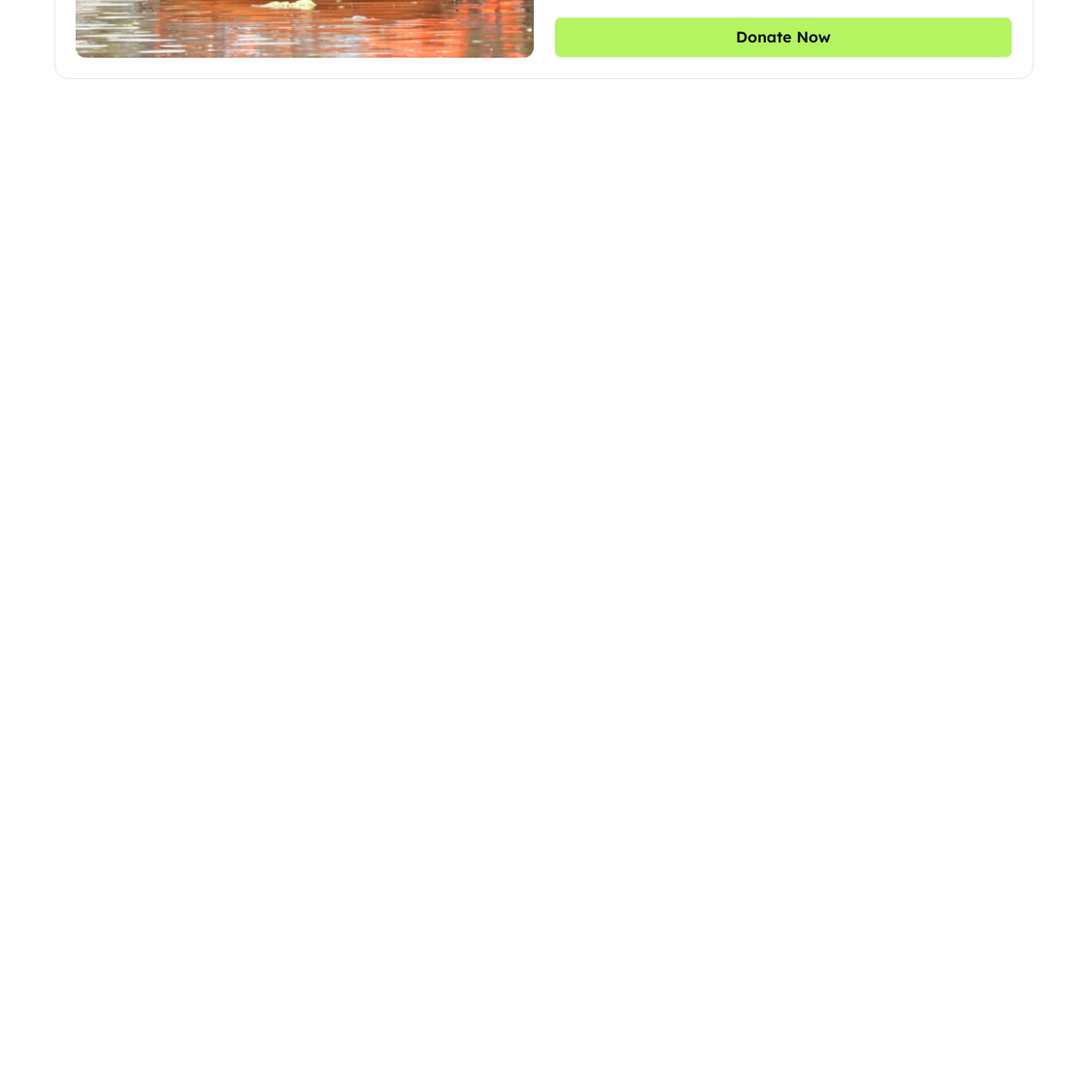
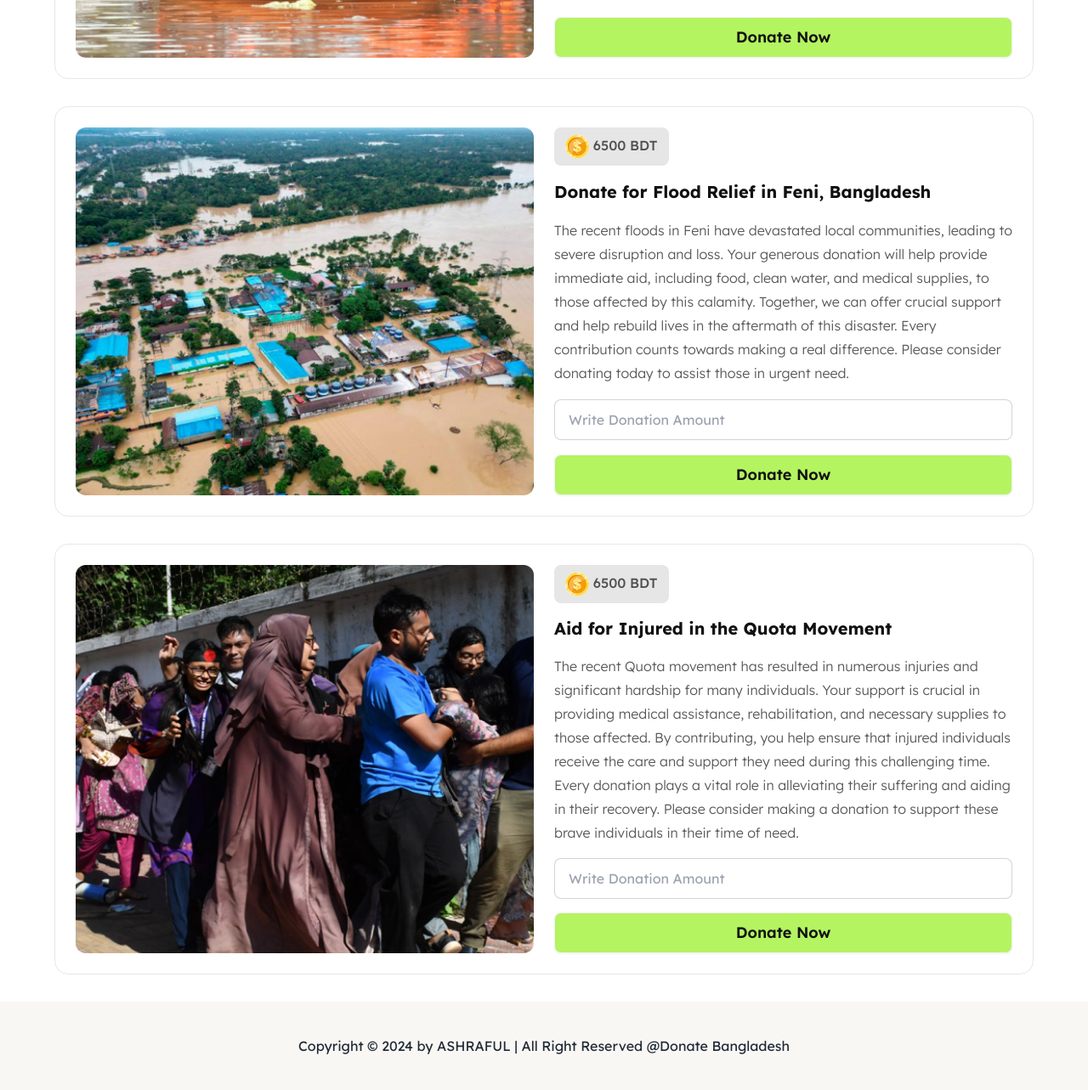
Before and after one commit to Ai-codemaster/Assignment-5, a plain HTML site: page index.html in a window 1280 px wide. Shown: the part 570-1853 px from the top of the page at 85% size. Before the commit the page ends 800 px from the top, so only its background shows below. Drawn offline with nearby package versions, Linux system fonts and the light colour scheme.

Commit message:
Complete main section and footer section and responsive for all device

```diff
--- a/index.html
+++ b/index.html
@@ -14,6 +14,8 @@
     <script src="https://cdn.tailwindcss.com"></script>
   </head>
   <body>
+    <!-- Header Section Start -->
+
     <header id="header" class="sticky top-0 left-0 pb-6 md:pb-8">
       <div
         id="navbar"
@@ -26,8 +28,14 @@
             Blog
           </button>
           <div class="md:flex md:items-center md:gap-4">
-            <img class="w-8 h-8 sm:w-auto sm:h-auto" src="assets/logo.png" alt="" />
-            <h1 class="text-xl text-[--text-primary] font-semibold hidden md:block">
+            <img
+              class="w-8 h-8 sm:w-auto sm:h-auto"
+              src="assets/logo.png"
+              alt=""
+            />
+            <h1
+              class="text-xl text-[--text-primary] font-semibold hidden md:block"
+            >
               Donate Bangladesh
             </h1>
           </div>
@@ -45,7 +53,13 @@
       </div>
     </header>
 
+    <!-- Header Section End -->
+
+    <!-- Main Section Start -->
+
     <main>
+      <!-- Donate for Flood at Noakhali, Bangladesh -->
+
       <section class="px-[5%] mb-8">
         <div
           class="container grid grid-cols-1 md:grid-cols-2 gap-6 mx-auto p-4 sm:p-5 lg:p-6 rounded-2xl border"
@@ -96,9 +110,133 @@
           </div>
         </div>
       </section>
+
+      <!-- Donate for Flood Relief in Feni, Bangladesh -->
+
+      <section class="px-[5%] mb-8">
+        <div
+          class="container grid grid-cols-1 md:grid-cols-2 gap-6 mx-auto p-4 sm:p-5 lg:p-6 rounded-2xl border"
+        >
+          <div class="">
+            <img
+              class="w-full md:h-full lg:h-[433px]"
+              src="assets/feni.png"
+              alt=""
+            />
+          </div>
+          <div class="lg:flex lg:flex-col lg:justify-between">
+            <button
+              class="bg-[--money-bg] py-2 px-4 lg:px-0 mb-4 md:mb-3 rounded-lg lg:w-1/3 xl:w-1/4"
+            >
+              <img class="inline" src="assets/coin.png" alt="" />
+              <h2
+                class="text-sm lg:text-base text-[--text-light] font-medium inline"
+              >
+                <span>6500</span> BDT
+              </h2>
+            </button>
+            <h2
+              class="text-lg xl:text-xl text-[--text-primary] font-bold mb-4 md:mb-3"
+            >
+              Donate for Flood Relief in Feni, Bangladesh
+            </h2>
+            <p
+              class="text-sm lg:text-base text-[--text-light] font-light leading-7 md:leading-6 xl:leading-7 mb-4 md:mb-3"
+            >
+              The recent floods in Feni have devastated local communities,
+              leading to severe disruption and loss. Your generous donation will
+              help provide immediate aid, including food, clean water, and
+              medical supplies, to those affected by this calamity. Together, we
+              can offer crucial support and help rebuild lives in the aftermath
+              of this disaster. Every contribution counts towards making a real
+              difference. Please consider donating today to assist those in
+              urgent need.
+            </p>
+            <input
+              type="text"
+              placeholder="Write Donation Amount"
+              class="input input-bordered w-full mb-4 md:mb-3 text-sm lg:text-base"
+            />
+            <button
+              class="btn text-base lg:text-lg text-[--text-primary] font-semibold bg-[--btn-bg] hover:bg-[--btn-bg] w-full"
+            >
+              Donate Now
+            </button>
+          </div>
+        </div>
+      </section>
+
+      <!-- Aid for Injured in the Quota Movement -->
+
+      <section class="px-[5%] mb-8">
+        <div
+          class="container grid grid-cols-1 md:grid-cols-2 gap-6 mx-auto p-4 sm:p-5 lg:p-6 rounded-2xl border"
+        >
+          <div class="">
+            <img
+              class="w-full md:h-full lg:h-[457px]"
+              src="assets/quota-protest.png"
+              alt=""
+            />
+          </div>
+          <div class="lg:flex lg:flex-col lg:justify-between">
+            <button
+              class="bg-[--money-bg] py-2 px-4 lg:px-0 mb-4 md:mb-3 rounded-lg lg:w-1/3 xl:w-1/4"
+            >
+              <img class="inline" src="assets/coin.png" alt="" />
+              <h2
+                class="text-sm lg:text-base text-[--text-light] font-medium inline"
+              >
+                <span>6500</span> BDT
+              </h2>
+            </button>
+            <h2
+              class="text-lg xl:text-xl text-[--text-primary] font-bold mb-4 md:mb-3"
+            >
+              Aid for Injured in the Quota Movement
+            </h2>
+            <p
+              class="text-sm lg:text-base text-[--text-light] font-light leading-7 md:leading-6 xl:leading-7 mb-4 md:mb-3"
+            >
+              The recent Quota movement has resulted in numerous injuries and
+              significant hardship for many individuals. Your support is crucial
+              in providing medical assistance, rehabilitation, and necessary
+              supplies to those affected. By contributing, you help ensure that
+              injured individuals receive the care and support they need during
+              this challenging time. Every donation plays a vital role in
+              alleviating their suffering and aiding in their recovery. Please
+              consider making a donation to support these brave individuals in
+              their time of need.
+            </p>
+            <input
+              type="text"
+              placeholder="Write Donation Amount"
+              class="input input-bordered w-full mb-4 md:mb-3 text-sm lg:text-base"
+            />
+            <button
+              class="btn text-base lg:text-lg text-[--text-primary] font-semibold bg-[--btn-bg] hover:bg-[--btn-bg] w-full"
+            >
+              Donate Now
+            </button>
+          </div>
+        </div>
+      </section>
     </main>
 
-    <footer></footer>
+    <!-- Main Section End -->
+
+    <!-- Footer Section Start -->
+
+    <footer class="px-[5%] py-10 bg-[--header-background]">
+      <div class="container text-center">
+        <p>
+          Copyright &copy; 2024 by ASHRAFUL | All Right Reserved @Donate
+          Bangladesh
+        </p>
+      </div>
+    </footer>
+
+    <!-- Footer Section End -->
 
     <script src="js/script.js"></script>
     <script src="js/header-blur.js"></script>
--- a/style/style.css
+++ b/style/style.css
@@ -9,7 +9,7 @@
 
 :root {
   --header-background: rgb(249, 247, 243);
-  --header-scroll-background: rgba(249, 247, 243, 0.8);
+  --header-scroll-background: rgba(249, 247, 243, 0.7);
   --btn-bg: rgb(180, 244, 97);
   --text-primary: rgb(17, 17, 17);
   --text-light: rgb(17, 17, 17, 0.7);
```
